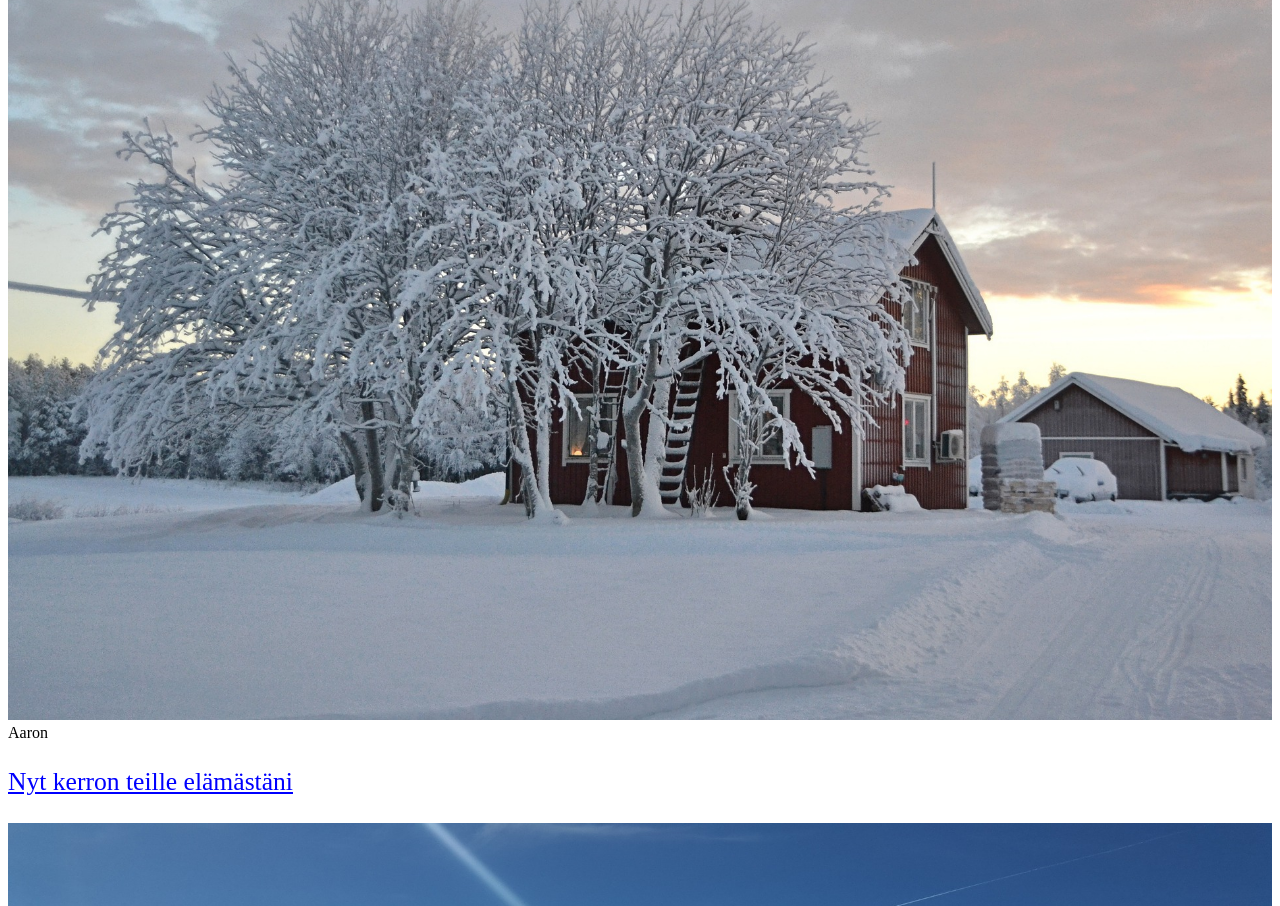
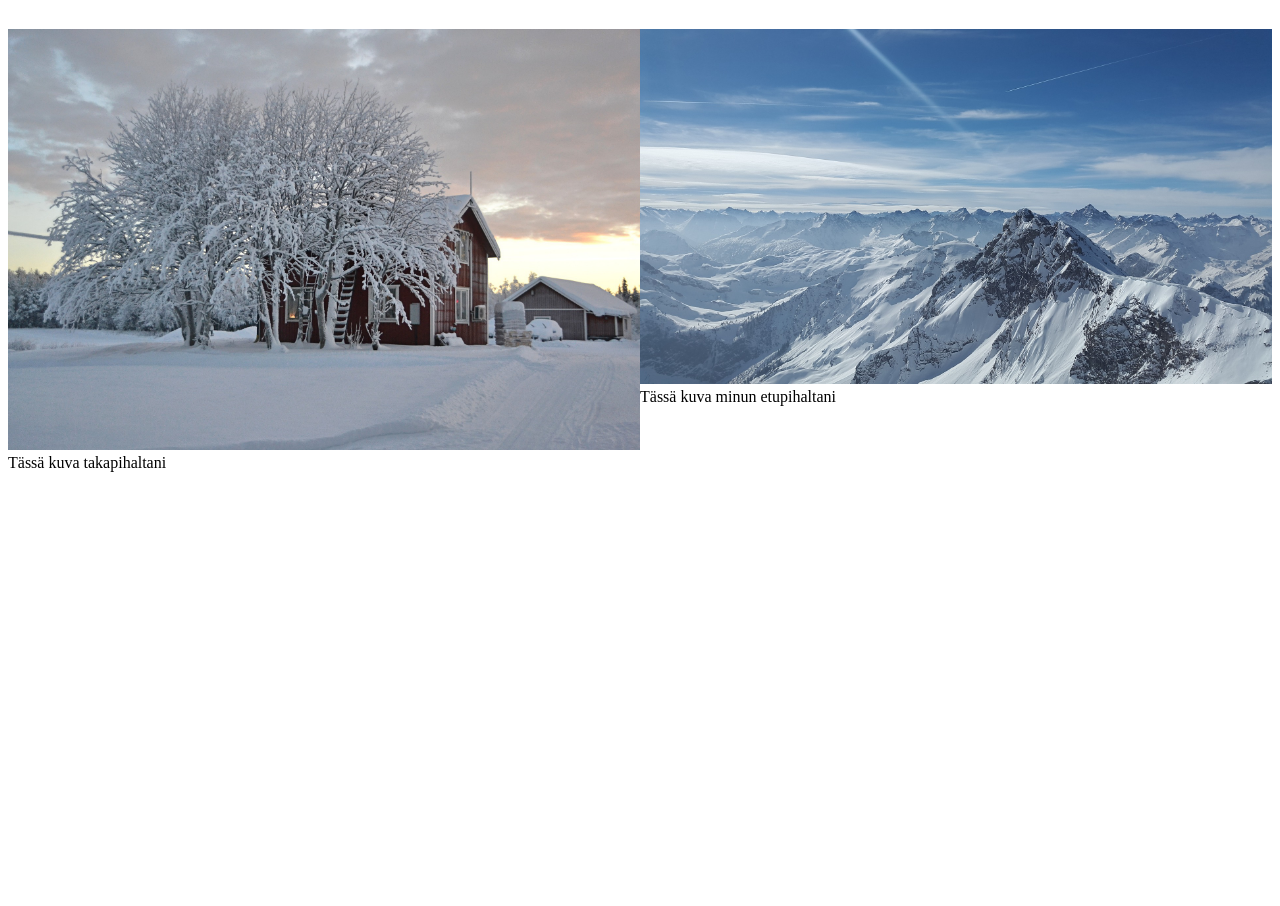
Before and after one commit to arskanaattori666/ATV, a plain HTML site: page index.html in a window 1280 px wide. Shown: the part 131-1037 px from the top of the page. After the commit the page ends 800 px from the top, so only its background shows below. Drawn offline with Linux system fonts and the light colour scheme.

Commit message:
Add files via upload

```diff
--- a/index.html
+++ b/index.html
@@ -8,18 +8,22 @@
 </head>
 <body>
 
+<h1>Aaron</h1>
+
 <div class="sisalto">
 
-<div class="vasen"></div>
-<img src="kuvat/kuva1.jpg" alt="Kuva lapinreissulta"
-
-<h1>Aaron</h1>
-<p>Nyt kerron teille elämästäni</p>
 
 
-</div>
-<div class="oikea">
-<img src="kuvat/kuva2.jpg" alt="Kuva alpinreissulta"
+	<div class="vasen">
+		<img src="kuvat/kuva1.jpg" alt="lappimaisema"
+		<p>Tässä kuva takapihaltani</p>
+	</div>
+
+	<div class="oikea">
+		<img src="kuvat/kuva2.jpg" alt="Alppimaisema"
+		<p>Tässä kuva minun etupihaltani</p>
+	</div>
+
 </div>
 
 </body>
--- a/styles.css
+++ b/styles.css
@@ -6,11 +6,31 @@ h1{
 }
 
 p{
-	color: blue;
+	color: black;
 	text-decoration: underline;
 	font-size: 2vw;
 }
 img{
 	max-width: 100%;
+}
+
+.sisalto{
+	overflow: auto;
+}
+
+.vasen{
+	float: left;
+	width: 50%;
 
 }
+
+.oikea{
+	float: left;
+	width: 50%;
+}
+
+@media only screen and (max-width: 865px){
+	.vasen, .oikea{
+		width: 100%;
+	}
+}
```
